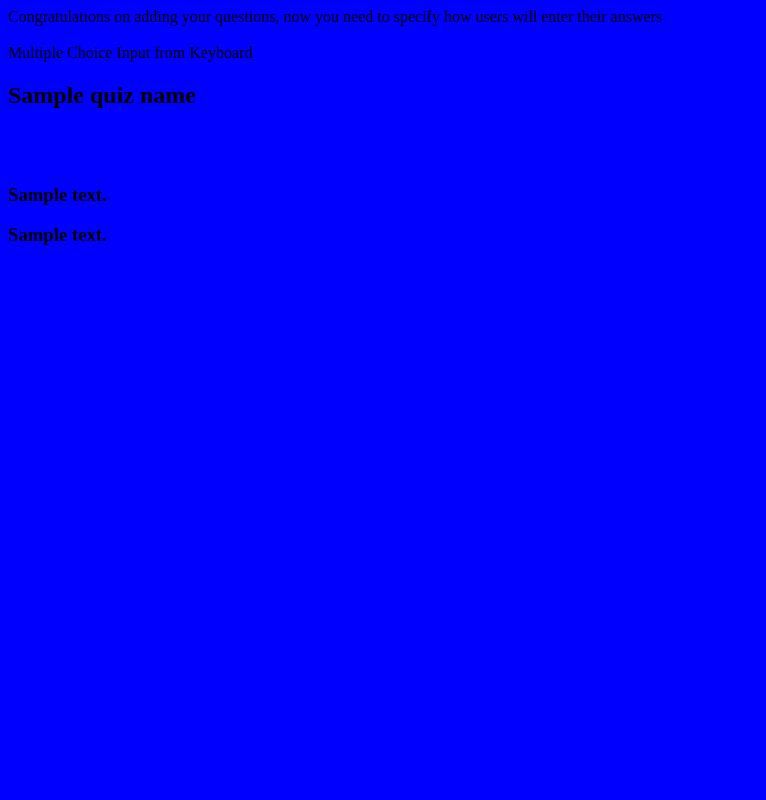
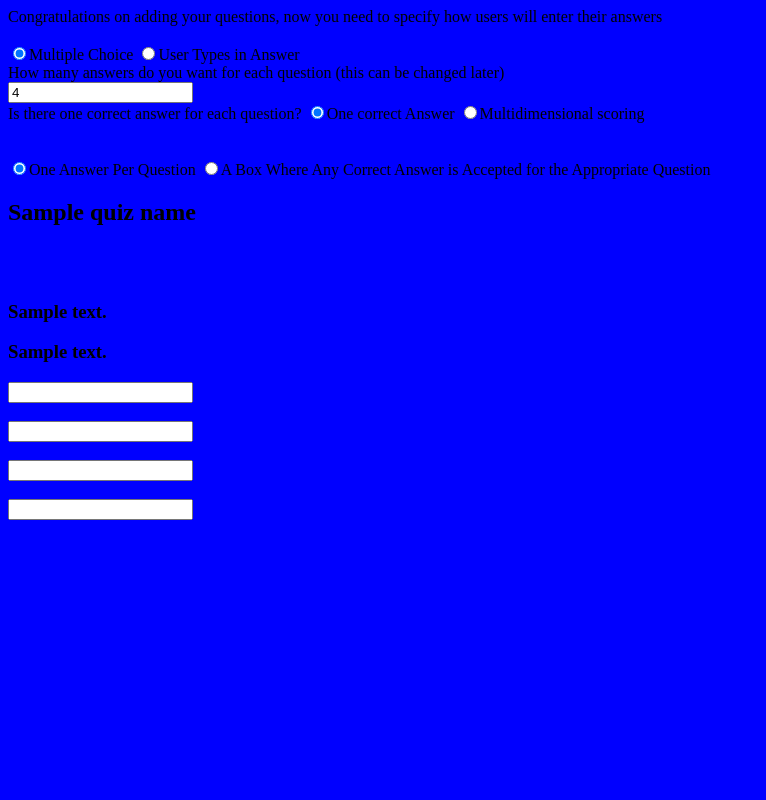
Before and after one commit to RobinReborn/QuizMaker, a Django app: template quizzes/templates/quizzes/add_answers.html in a window 1280 px wide. Shown: the whole page, without its empty margins (0-766 px from the left). Run offline with Django 3.2, Linux system fonts and the light colour scheme; tables that the repository leaves empty hold one stand-in row (values such as "Sample post"); the template is opened without the code that fills it: values that come from a table or form of the project are taken from there, most other values are stand-ins (such as "Sample title", 1, 10 or a date in 2020); some libraries are stand-ins or nearby versions.

Commit message:
added basic stuff to add answers page

```diff
--- a/quizzes/templates/quizzes/add_answers.html
+++ b/quizzes/templates/quizzes/add_answers.html
@@ -3,14 +3,56 @@
 
 {% block content %}
 <script>
+function changeToMultipleChoice(){
+	$(".MultipleChoice").show()
+	$(".userTyped").hide()
+}
+function changeToUserTyped(){
+	$(".MultipleChoice").hide()
+	$(".userTyped").show()
+}
+function changeToUniDimensional(){
 
+}
+function changeToMultiDimensional(){
+
+}
+function changeToUserInputForEachQuestion(){
+
+}
+function changeToSingleAnswerBox(){
+
+}
 </script>
 
 Congratulations on adding your questions, now you need to specify how users will enter their answers
 <br/><br/>
-Multiple Choice
-Input from Keyboard
+<input type="radio"  name="quizType" value="Multiple Choice" onclick="changeToMultipleChoice()" checked>Multiple Choice</input>
+<input type="radio" name="quizType" value="User Types in Answer" onclick="changeToUserTyped()">User Types in Answer</input>
+
 <br/>
+<div class="MultipleChoice">
+How many answers do you want for each question (this can be changed later)
+<br/>
+<input type="number" id="numAnswers" value="4"></input>
+
+
+<br/>
+Is there one correct answer for each question?
+
+<input type="radio" name="scoringType" value="One correct Answer" onclick="changeToUniDimensional()" checked>One correct Answer</input>
+<input type="radio" name="scoringType" value="Multidimensional scoring" onclick="changeToMultiDimensional()">Multidimensional scoring</input>
+</div>
+
+
+<br/>
+<div class = "userTyped"
+Will the user type an answer in each question or in an answer box for all questions?
+<br/>
+<br/>
+<input type="radio" name="answeringType"  value="One Answer Per Question" visibility = "false" onclick="changeToUserInputForEachQuestion()" checked>One Answer Per Question</input>
+<input type="radio" name="answeringType"  value="A Box Where Any Correct Answer is Accepted for the Appropriate Question" visibility = "false" onclick="changeToSingleAnswerBox()">A Box Where Any Correct Answer is Accepted for the Appropriate Question</input>
+</div>
 <h2>{{Quiz_Name}}</h2>
 <br/>
 <br/>
@@ -18,6 +60,11 @@ Input from Keyboard
 
 {% for q in questions %}
 <h3>{{q}}</h3>
+<input type="text" id="q{{ forlooop.counter }}a" name="q{{ forloop.counter }}a1"</input><br/><br/>
+<input type="text" id="q{{ forlooop.counter }}a" class= "Multiple Choice" name="q{{ forloop.counter }}a2"</input><br/><br/>
+<input type="text" id="q{{ forlooop.counter }}a" class= "Multiple Choice"name="q{{ forloop.counter }}a3"</input><br/><br/>
+<input type="text" id="q{{ forlooop.counter }}a" class= "Multiple Choice" name="q{{ forloop.counter }}a4"</input><br/><br/>
+
 <br/><br/>
 {% endfor %}
 {% endblock %}
--- a/quizzes/templates/quizzes/base.html
+++ b/quizzes/templates/quizzes/base.html
@@ -1,6 +1,8 @@
 <head>
 {% load static %}
 <link rel="stylesheet" href= "{% static 'quizzes/styles.css' %}" />
+<script src="http://ajax.googleapis.com/ajax/libs/jquery/1.10.2/jquery.min.js"></script>
+
 </head>
 <body>
 <!-- we'll add headers and footers -->
--- a/quizzes/templates/quizzes/quiz_create.html
+++ b/quizzes/templates/quizzes/quiz_create.html
@@ -1,7 +1,6 @@
 {% extends 'quizzes/base.html' %}
 
 {% block content %}
-<script src="http://ajax.googleapis.com/ajax/libs/jquery/1.10.2/jquery.min.js"></script>
 <script>
 var question_no = 0
 //stores how many answers are in each question
@@ -29,6 +28,8 @@ function addQuestions(){
 	$("#add_questions").prop('disabled',true);
 }
 function prepareQuestions() {
+	//this is for easy testing purposes
+	questionArray = $("#questionArray").val()
 	for (var i=0; i <= question_no; i++)
 	{
 		questionArray[i] = $("#q" + i).val()
@@ -61,7 +62,7 @@ Quiz description:
 	How many questions do you want your quiz to have? (You can add or remove questions later)
 	<input type='number' name='numberOfQuestions' id='numberOfQuestions' value = 10></input>
 	<button id='add_questions' onclick="addQuestions()" >Add Questions!</button>
-<input type="hidden" type = "text" id="questionArray" name="questionArray">
+<input type="hidden" type = "text" id="questionArray" name="questionArray" value=",a,b,c,d">
 <input type="hidden" type = "text" id="numQuestions" name="numQuestions">
 <div id="errorMessages"></div>
 <div id="questions"></div>
```
